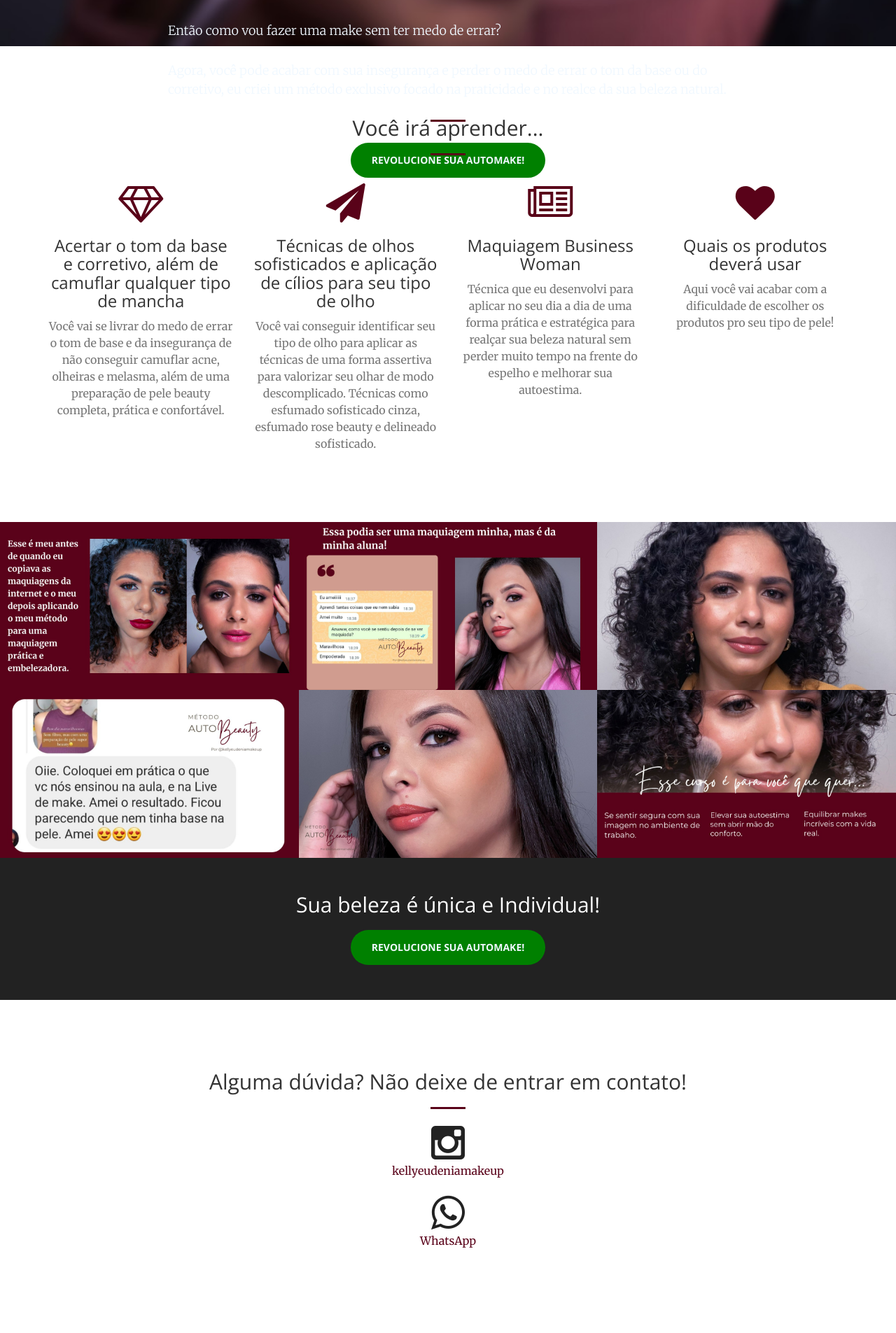
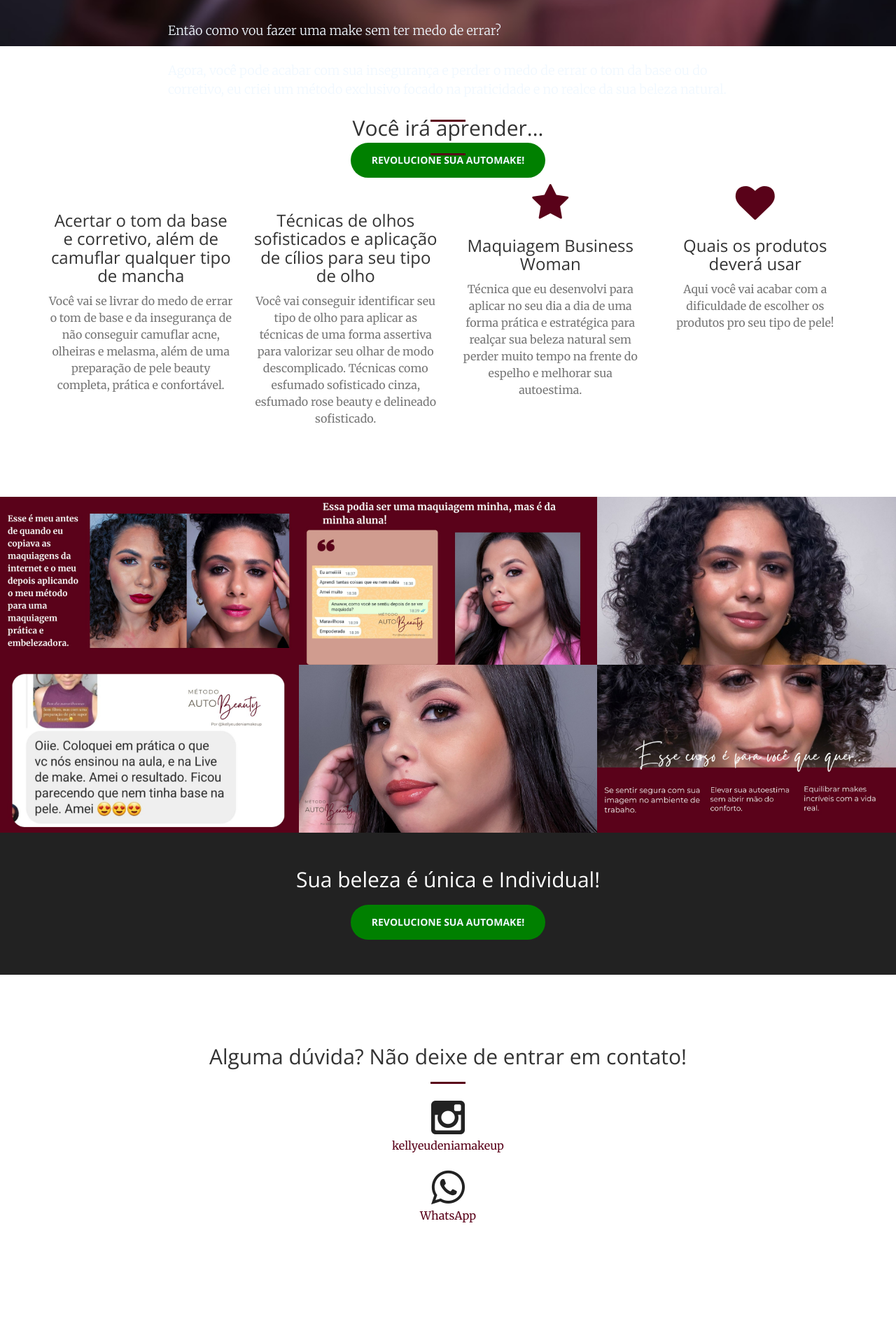
Before and after one commit to kellyeudenia/business-woman, a Jekyll site: the page built from index.html, in a window 1280 px wide. Shown: the part 834-2739 px from the top of the page at 70% size. Built offline with Jekyll 4.4.1, drawn with Linux system fonts in a browser that asks for light colours; after the commit the page ends 2703 px from its top, so only the background shows below that.

Commit message:
Setup para a página de vendas.

```diff
--- a/_includes/services.html
+++ b/_includes/services.html
@@ -11,21 +11,21 @@
         <div class="row">
             <div class="col-lg-3 col-md-6 text-center">
                 <div class="service-box">
-                    <i class="fa fa-4x fa-diamond wow bounceIn text-primary"></i>
+                    <i class="fa fa-4x fa-wand-magic-sparkles wow bounceIn text-primary"></i>
                     <h3>Acertar o tom da base e corretivo, além de camuflar qualquer tipo de mancha</h3>
                     <p class="text-muted">Você vai se livrar do medo de errar o tom de base e da insegurança de não conseguir camuflar acne, olheiras e melasma, além de uma preparação de pele beauty completa, prática e confortável.</p>
                 </div>
             </div>
             <div class="col-lg-3 col-md-6 text-center">
                 <div class="service-box">
-                    <i class="fa fa-4x fa-paper-plane wow bounceIn text-primary" data-wow-delay=".1s"></i>
+                    <i class="fa fa-4x fa-paintbrush wow bounceIn text-primary" data-wow-delay=".1s"></i>
                     <h3>Técnicas de olhos sofisticados e aplicação de cílios para seu tipo de olho</h3>
                     <p class="text-muted">Você vai conseguir identificar seu tipo de olho para aplicar as técnicas de uma forma assertiva para valorizar seu olhar de modo descomplicado. Técnicas como esfumado sofisticado cinza, esfumado rose beauty e delineado sofisticado.</p>
                 </div>
             </div>
             <div class="col-lg-3 col-md-6 text-center">
                 <div class="service-box">
-                    <i class="fa fa-4x fa-newspaper-o wow bounceIn text-primary" data-wow-delay=".2s"></i>
+                    <i class="fa fa-4x fa-star wow bounceIn text-primary" data-wow-delay=".2s"></i>
                     <h3>Maquiagem Business Woman</h3>
                     <p class="text-muted">Técnica que eu desenvolvi para aplicar no seu dia a dia de uma forma prática e estratégica para realçar sua beleza natural sem perder muito tempo na frente do espelho e melhorar sua autoestima.</p>
                 </div>
```
